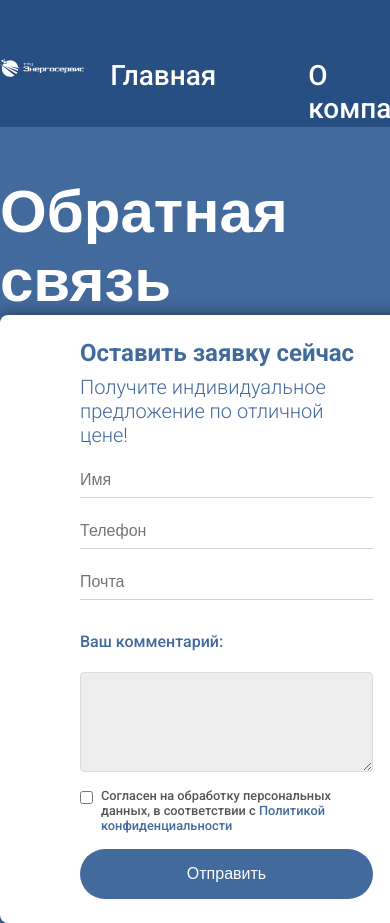
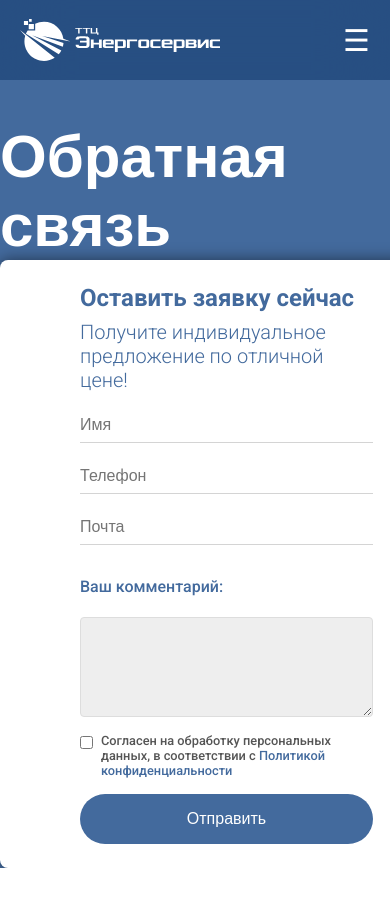
Before and after one commit to haryuuno21/ttc-es-site, a Next.js app in the folder ttc-es/: page /contact in a window 390 px wide. After the commit the page ends 868 px from the top, so only its background shows below. Built offline with nearby package versions, Linux system fonts and the light colour scheme; a web font is replaced by a local one.

Commit message:
navbar adaptiveness

```diff
--- a/ttc-es/src/app/contact/contact_page.module.css
+++ b/ttc-es/src/app/contact/contact_page.module.css
@@ -5,20 +5,20 @@
   background: #436A9D;
 }
 .page h1 {
-  font-size: 3.75rem;
+  font-size: 3.75em;
   font-family: var(--font-prosto-one);
 }
 .contacts h1 {
-  font-size: 3.75rem;
+  font-size: 3.75em;
   font-weight: 300;
   font-family: var(--font-roboto);
 }
 
 .contacts {
-  margin-top: 50px;
+  margin-top: 5vh;
   display: flex;
   flex-direction: column;
-  gap: 1.5rem;
+  gap: 1.5em;
 }
 
 .main {
@@ -28,18 +28,21 @@
 
 .article {
     font-family: var(--font-roboto);
+    display: flex;
+    flex-direction: column;
+    gap:10px;
 }
 
 .article h2 {
     font-weight: 500;
-    font-size: 1.875rem;
+    font-size: 1.875em;
 }
 
 .article p {
     font-weight: 300;
-    font-size: 1.5rem;
+    font-size: 1.5em;
 }
 
 .feedbackBlock {
-    margin-top:50px;
+    margin-top:5vh;
 }
--- a/ttc-es/src/app/globals.css
+++ b/ttc-es/src/app/globals.css
@@ -1,6 +1,8 @@
 :root {
   --background: #ffffff;
   --foreground: #171717;
+  --xxl-w: 1400px;
+  --xxl-h: 877px;
 }
 
 @media (prefers-color-scheme: dark) {
--- a/ttc-es/src/app/page.module.css
+++ b/ttc-es/src/app/page.module.css
@@ -8,10 +8,12 @@
 
 .main {
   position: relative;
+  z-index: 1;
   width: 100%;
 }
 
 .article {
+  position: relative;
   display: flex;
   flex-direction: column;
   width: 906px;
@@ -25,6 +27,7 @@
   gap: 29px;
   margin-top: 15vh;
   margin-left: 15vw;
+  z-index: 2;
 }
 
 .article h2 {
--- a/ttc-es/src/components/navbar/ui/index.component.tsx
+++ b/ttc-es/src/components/navbar/ui/index.component.tsx
@@ -3,12 +3,17 @@ import Image from "next/image";
 import styles from "./navbar.module.css";
 import Link from "next/link";
 import { usePathname } from "next/navigation";
+import { useState } from "react";
 
 export const Navbar = () => {
   const pathname = usePathname();
+  const [isMenuOpen, setIsMenuOpen] = useState(false);
 
-  // Проверяем, активна ли ссылка
   const isActive = (href: string) => pathname === href;
+
+  const toggleMenu = () => {
+    setIsMenuOpen(!isMenuOpen);
+  };
 
   return (
     <header className={styles.header}>
@@ -20,28 +25,37 @@ export const Navbar = () => {
         height={81.72}
         priority
       />
-      <nav className={styles.navigation}>
+
+      <button className={styles.menuButton} onClick={toggleMenu}>
+        {isMenuOpen ? "✕" : "☰"}
+      </button>
+
+      <nav className={`${styles.navigation} ${isMenuOpen ? styles.active : ""}`}>
         <Link
           className={`${styles.link} ${isActive("/") ? styles.active : ""}`}
           href="/"
+          onClick={() => setIsMenuOpen(false)}
         >
           Главная
         </Link>
         <Link
           className={`${styles.link} ${isActive("/about") ? styles.active : ""}`}
           href="/about"
+          onClick={() => setIsMenuOpen(false)}
         >
           О компании
         </Link>
         <Link
           className={`${styles.link} ${isActive("/catalog") ? styles.active : ""}`}
           href="/catalog"
+          onClick={() => setIsMenuOpen(false)}
         >
           Каталог
         </Link>
         <Link
           className={`${styles.link} ${isActive("/contact") ? styles.active : ""}`}
           href="/contact"
+          onClick={() => setIsMenuOpen(false)}
         >
           Обратная связь
         </Link>
--- a/ttc-es/src/components/navbar/ui/navbar.module.css
+++ b/ttc-es/src/components/navbar/ui/navbar.module.css
@@ -1,20 +1,25 @@
 .header {
+  position: relative;
   display: flex;
   justify-content: space-around;
+  align-items: center;
   background: rgba(13, 53, 105, 0.5);
   backdrop-filter: blur(33px);
   color: white;
-  height: 129;
+  height: 129px;
+  padding: 0 20px;
+  position: relative;
+  z-index: 10;
 }
 
 .logo {
-  margin-top: 27px;
+  width: 391px;
 }
 
 .navigation {
   display: flex;
-  margin-top: 57.1px;
-  gap: 40px;
+  margin-top:10px;
+  gap: 20px;
 }
 
 .link {
@@ -23,7 +28,7 @@
   font-size: 28px;
   color: white;
   text-decoration: none;
-  padding: 0px 24px;
+  padding: 0px 16px;
   transition: all 0.3s ease;
   border: 2px solid transparent;
   border-radius: 50px;
@@ -36,3 +41,84 @@
 .active {
   border: 2px solid white;
 }
+
+.menuButton {
+  display: none;
+  background: none;
+  border: none;
+  color: white;
+  font-size: 30px;
+  cursor: pointer;
+  z-index: 1000;
+}
+
+@media (max-width: 1215px) {
+  .logo {
+    width: 250px;
+  }
+
+  .link {
+    font-size: 24px;
+    padding: 0 12px;
+  }
+
+  .navigation {
+    margin-top: 5px;
+  }
+}
+
+@media (max-width: 992px) {
+  .navigation {
+    gap: 15px;
+  }
+
+  .link {
+    font-size: 20px;
+  }
+}
+
+@media (max-width: 860px) {
+  .header {
+    height: 80px;
+    justify-content: space-between;
+  }
+
+  .logo {
+    width: 200px;
+  }
+
+  .navigation {
+    position: fixed;
+    top: 0;
+    right: -100%;
+    width: 50%;
+    height: 100vh;
+    background: rgb(7, 46, 88);
+    flex-direction: column;
+    align-items: center;
+    justify-content: center;
+    margin-top: 0;
+    gap: 30px;
+    transition: right 0.3s ease;
+    z-index: 999;
+  }
+
+  .navigation.active {
+    right: 0;
+  }
+
+  .menuButton {
+    display: block;
+  }
+
+  .link {
+    font-size: 24px;
+    padding: 10px 20px;
+  }
+}
+
+@media (max-width: 480px) {
+  .navigation {
+    width: 80%;
+  }
+}
```
